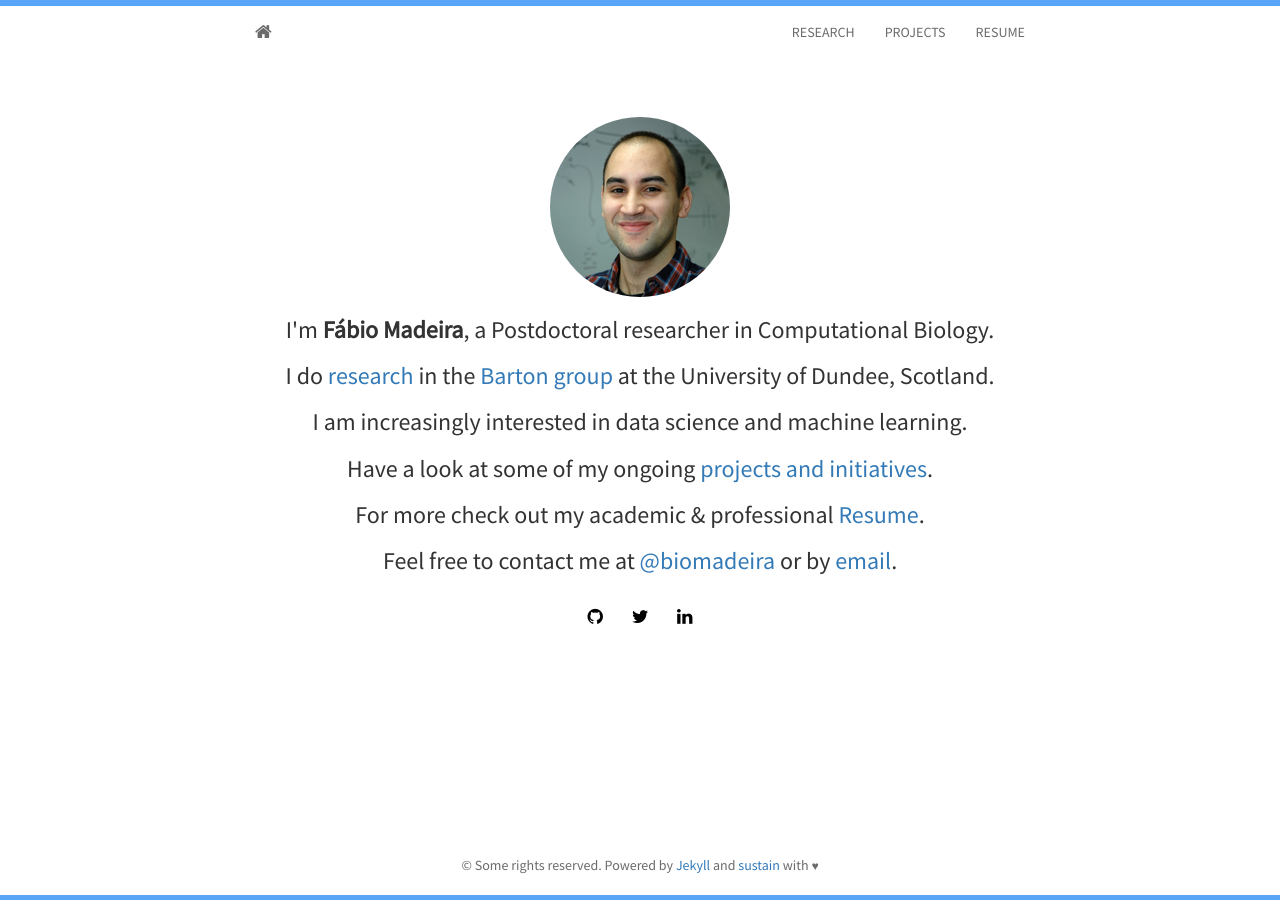
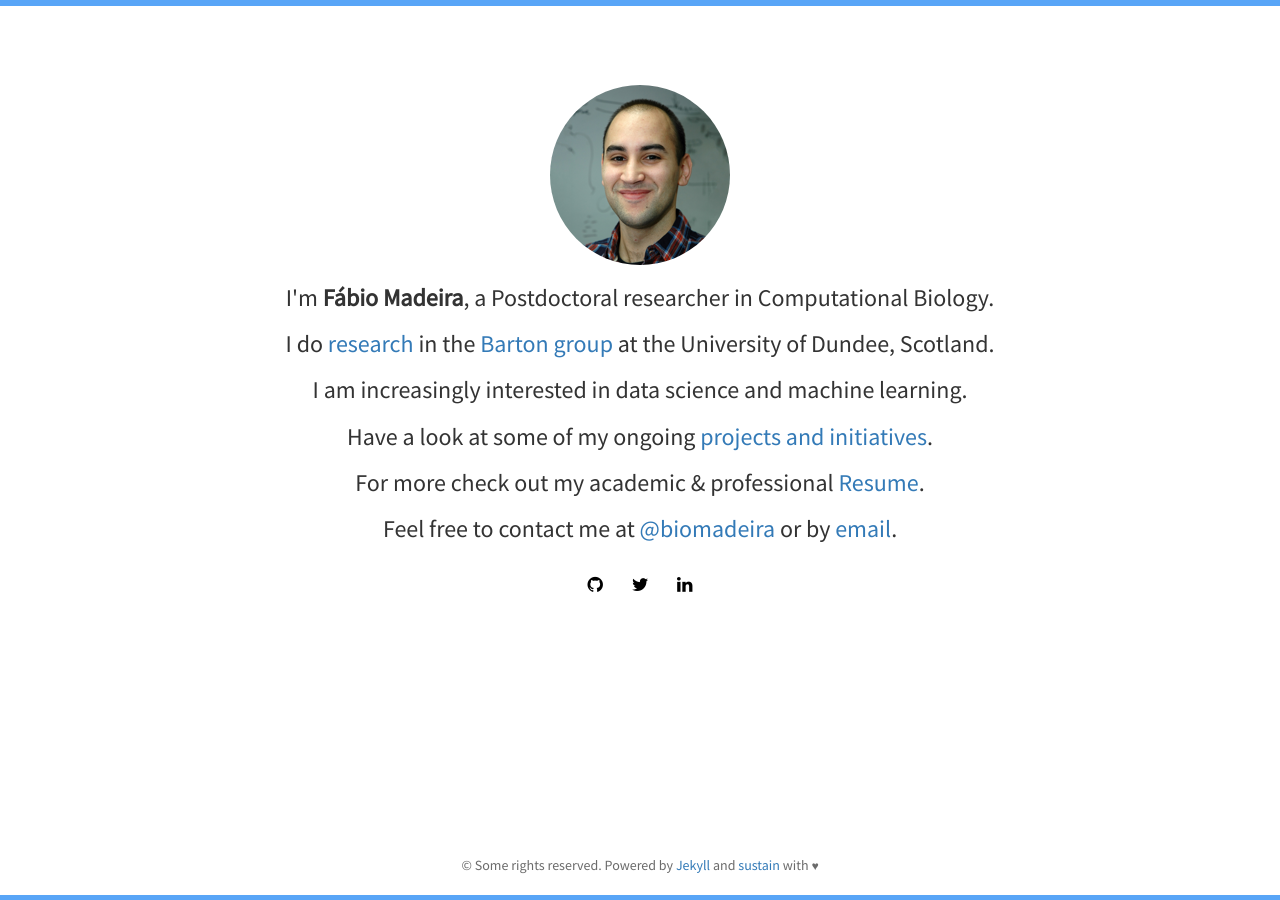
Before and after one commit to biomadeira/biomadeira.github.io, a Jekyll site: the page built from index.html, in a window 1280 px wide. Built offline with Jekyll 4.4.1, drawn with Linux system fonts in a browser that asks for light colours; nearby versions of some CDN libraries.

Commit message:
Temporaarily hiding the header navbar.

```diff
--- a/_includes/header.html
+++ b/_includes/header.html
@@ -1,15 +1 @@
-<nav class="navbar navbar-default">
-  <div class="container">
-    <div class="navbar-header">
-      <a class="navbar-brand" href="/"><i class="fa fa-home"></i></a>
-    </div>
-    <div id="navbar">
-      <ul class="nav navbar-nav navbar-right">
-        <!--<li><a href="{{ site.baseurl }}blog.html">BLOG</a></li>-->
-        <li><a href="{{ site.baseurl }}research.html">RESEARCH</a></li>
-        <li><a href="{{ site.baseurl }}projects.html">PROJECTS</a></li>
-        <li><a href="http://biomadeira.github.io/resume">RESUME</a></li>
-      </ul>
-    </div>
-  </div>
-</nav>
+<br><br>
```
Also changed, not shown: 1 other file.
